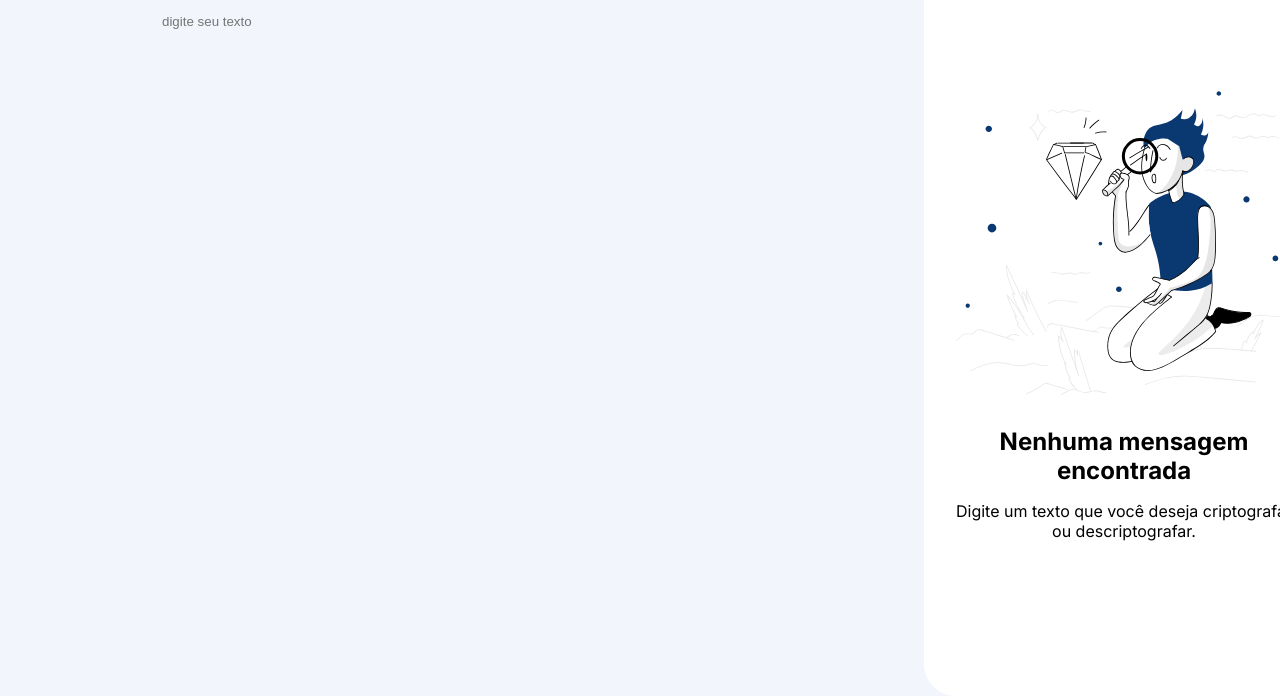
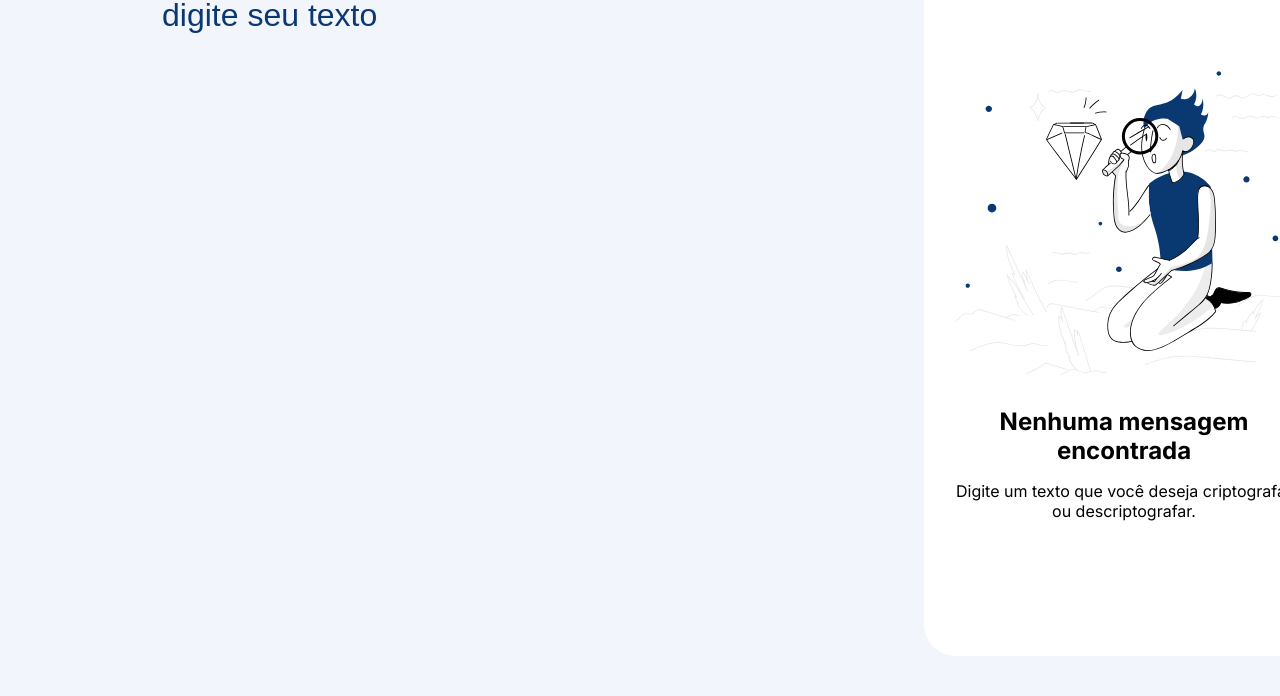
Before and after one commit to luanpoppe/challenge-oracle, a plain HTML site: page index.html in a window 1280 px wide. Shown: the part 104-800 px from the top of the page. Drawn offline with Linux system fonts and the light colour scheme.

Commit message:
feat: estilização do placeholder

```diff
--- a/style.css
+++ b/style.css
@@ -26,7 +26,7 @@ body {
 main {
     display: flex;
     justify-content: space-between;
-    height: 95vh;
+    height: 90vh;
 }
 
 .left-section {
@@ -50,6 +50,12 @@ main {
     height: 48px;
     background-color: #F3F5FC;
     border: none;
+}
+
+.input input::placeholder {
+    font-family: inherit;
+    font-size: 32px;
+    color: #0A3871;
 }
 
 .right-section--inside {
```
